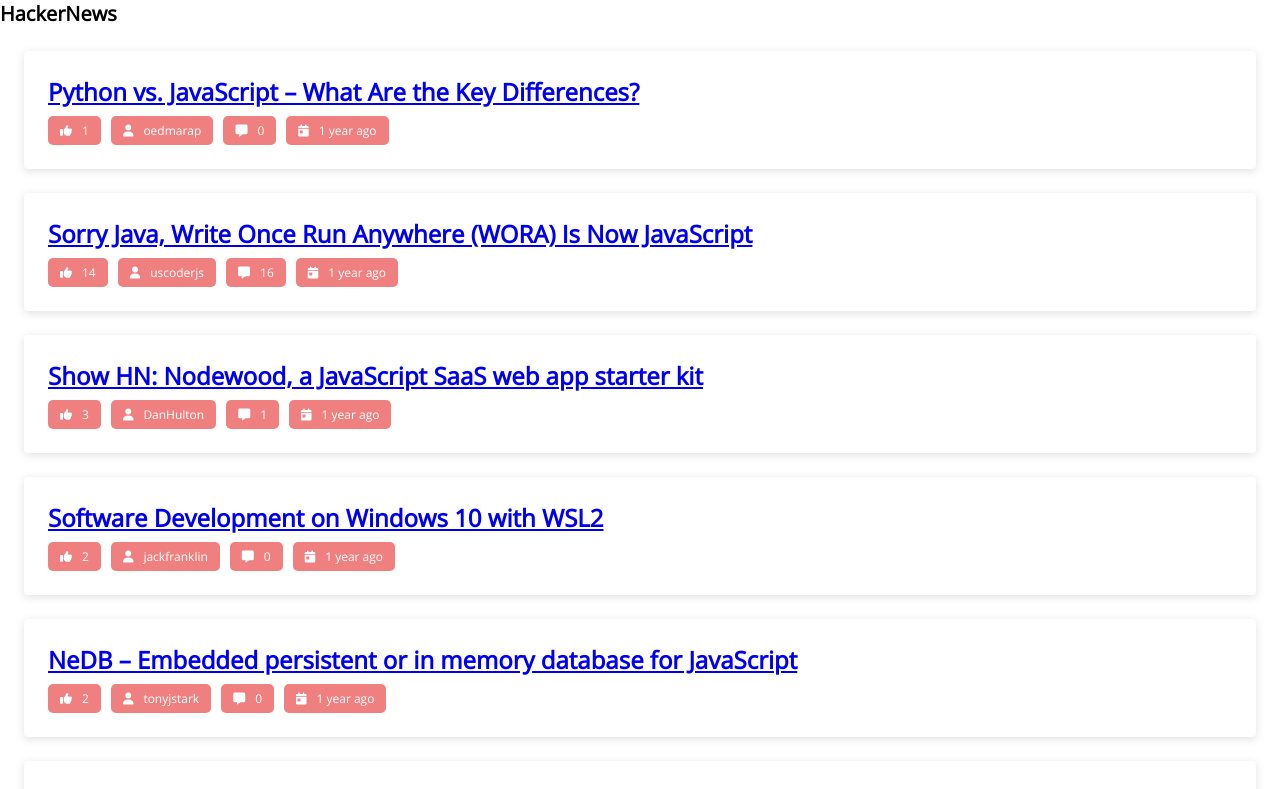
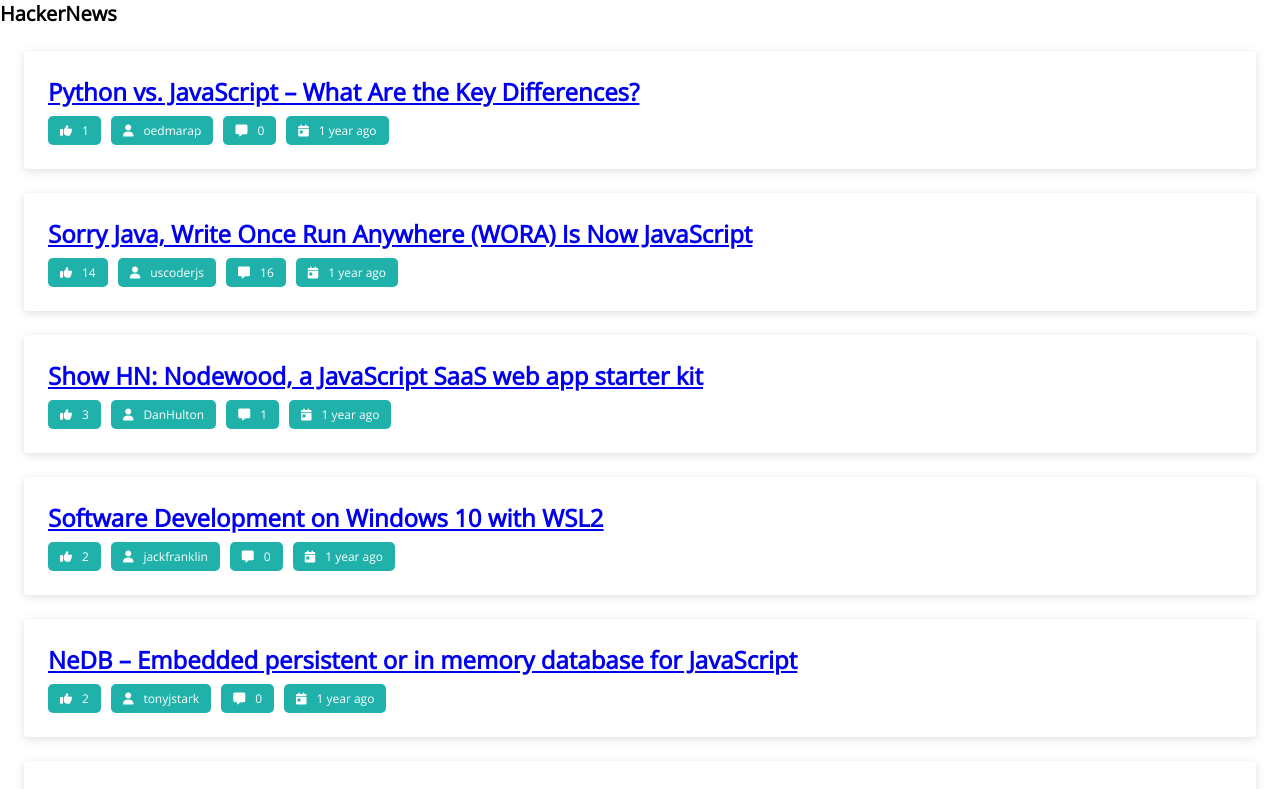
Before and after one commit to Teleturbis/hacker-news, a React (Create React App) app: page / in a window 1280 px wide. Shown: the top 789 px of the page. Built offline with nearby package versions, Linux system fonts and the light colour scheme.

Commit message:
Change badge color

```diff
--- a/src/styles.css
+++ b/src/styles.css
@@ -44,6 +44,6 @@
   padding: 0.6rem 1.2rem;
   border-radius: 5px;
   font-size: 1.2rem;
-  background-color: lightcoral;
+  background-color: lightseagreen;
   color: white;
 }
```
